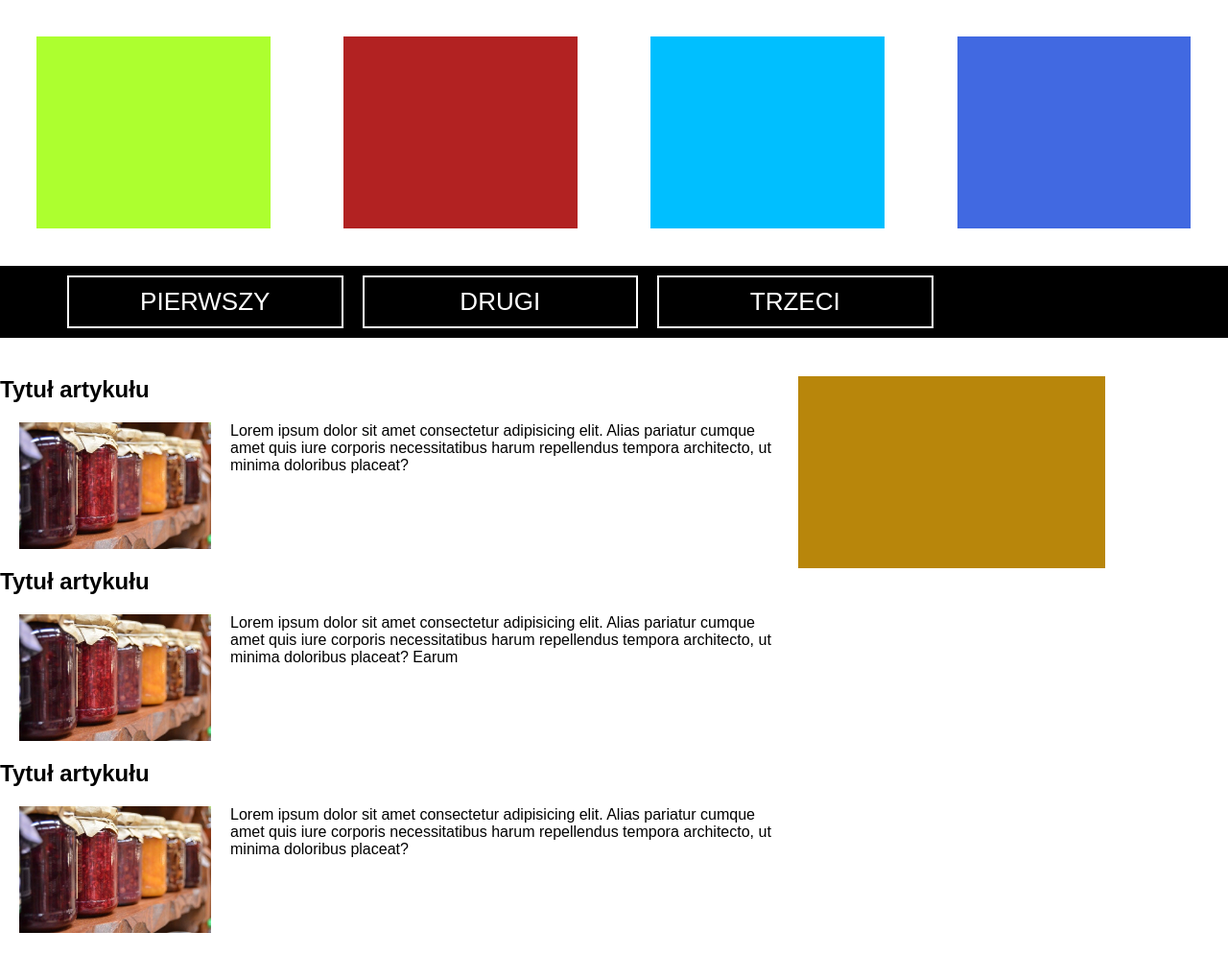
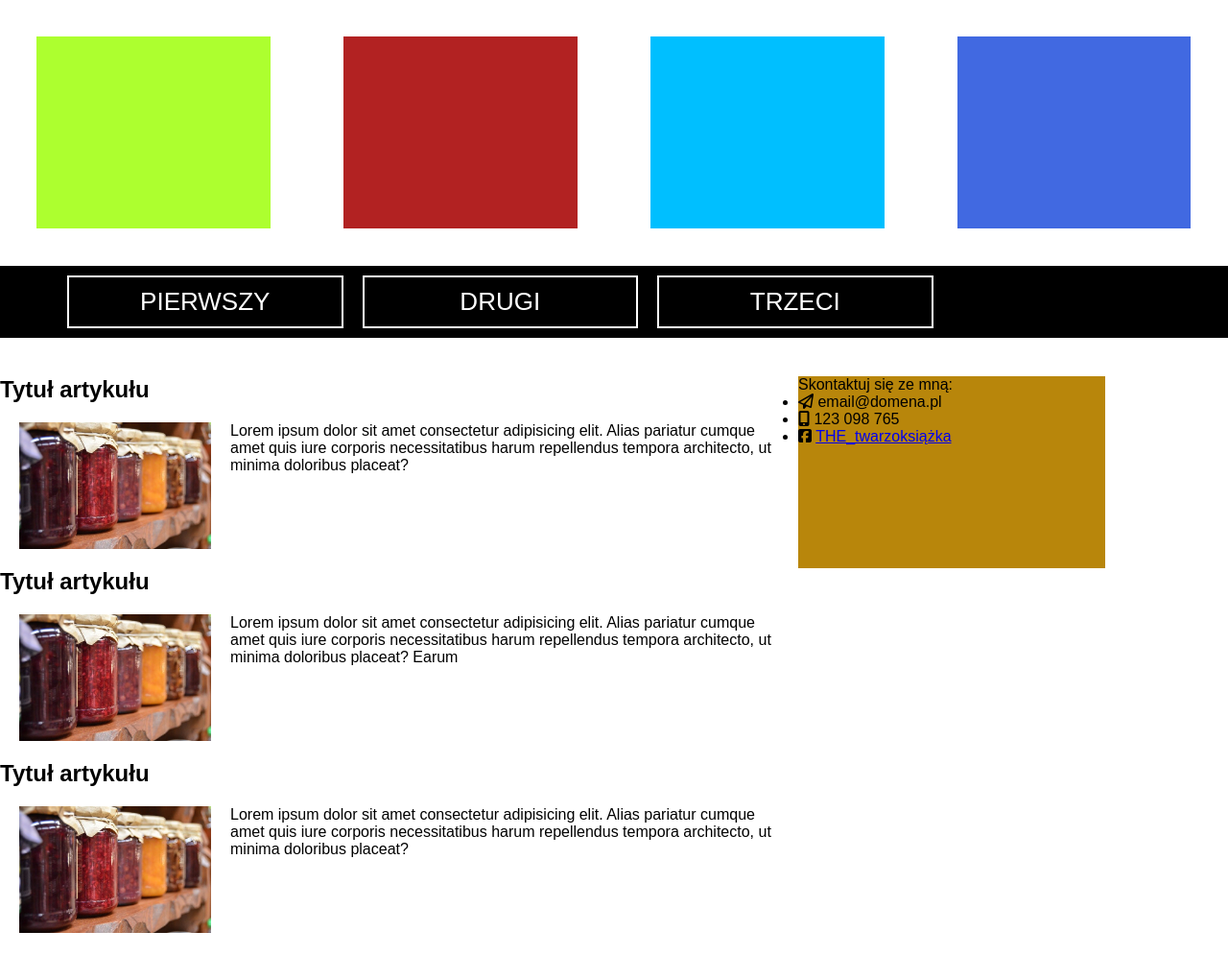
Before and after one commit to Ventor92/business_card, a plain HTML site: page day10/79-82-practical-project/index.html in a window 1280 px wide. Shown: the top 995 px of the page at 96% size. Drawn offline with Linux system fonts and the light colour scheme.

Commit message:
82 Added font awsome

```diff
--- a/day10/79-82-practical-project/index.html
+++ b/day10/79-82-practical-project/index.html
@@ -6,6 +6,7 @@
     <meta name="viewport" content="width=device-width, initial-scale=1.0">
     <title>79-82: Practical project</title>
     <link rel="stylesheet" href="style.css">
+    <script src="https://kit.fontawesome.com/b831a52433.js" crossorigin="anonymous"></script>
 </head>
 
 <body>
@@ -44,7 +45,14 @@
             </article>
         </main>
         <aside>
-            <p></p>
+            <section class="contact">
+                <p class="title">Skontaktuj się ze mną:</p>
+                <ul>
+                    <li><i class="far fa-paper-plane"></i> email@domena.pl</li>
+                    <li><i class="fas fa-mobile-alt"></i> 123 098 765</li>
+                    <li><i class="fab fa-facebook-square"></i> <a href="#">THE_twarzoksiążka</a></li>
+                </ul>
+            </section>
         </aside>
     </div>
     <footer>
```
